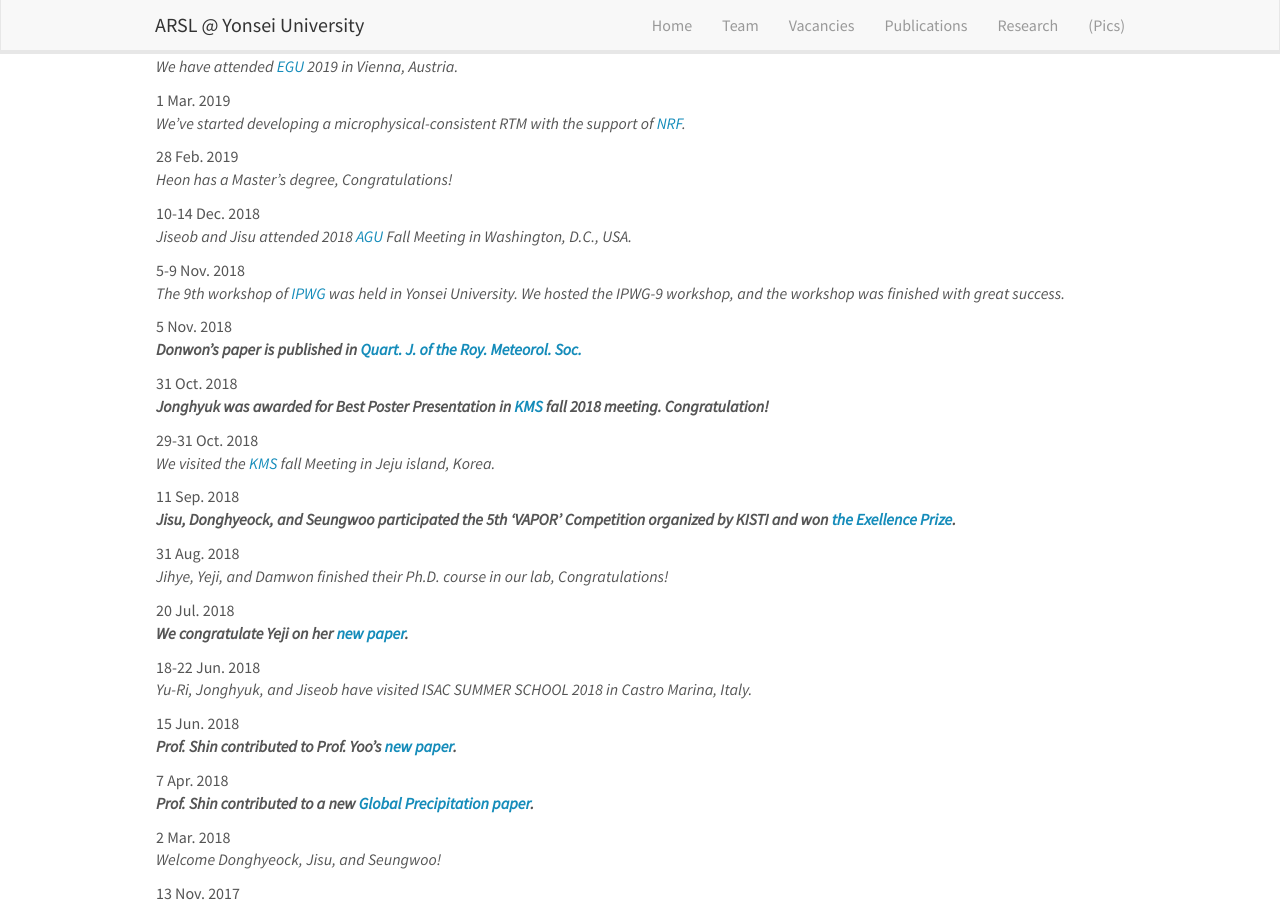
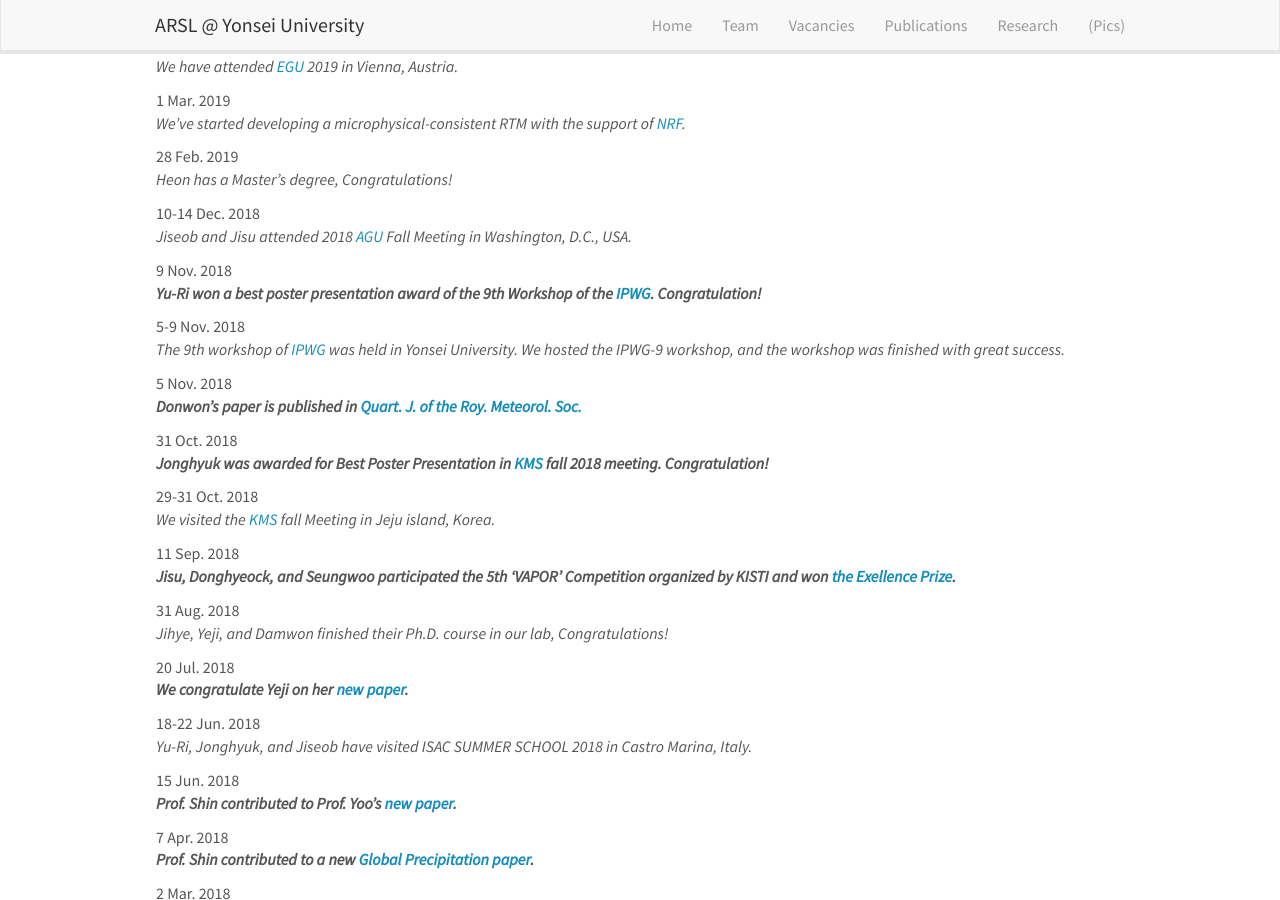
Before and after one commit to roo2003/roo2003.github.io, a Jekyll site: the page built from _pages/allnews.md, in a window 1280 px wide and 900 px high, scrolled down 683 px. Built offline with Jekyll 4.4.1, drawn with Linux system fonts in a browser that asks for light colours; nearby versions of some CDN libraries.

Commit message:
Initial commit of Jekyll blog

```diff
--- a/_data/news.yml
+++ b/_data/news.yml
@@ -40,6 +40,9 @@
 
 - date: 10-14 Dec. 2018
   headline: "Jiseob and Jisu attended 2018 <a href='https://www.agu.org/'>AGU</a> Fall Meeting in Washington, D.C., USA."
+
+- date: 9 Nov. 2018
+  headline: "<b>Yu-Ri won a best poster presentation award of the 9th Workshop of the <a href='http://ipwg.isac.cnr.it/'>IPWG</a>. Congratulation!</b>"
 
 - date: 5-9 Nov. 2018
   headline: "The 9th workshop of <a href='http://ipwg.isac.cnr.it/'>IPWG</a> was held in Yonsei University. We hosted the IPWG-9 workshop, and the workshop was finished with great success."
```
Also changed, not shown: _pages/pictures.md (+2 -8 lines), images/picpic/2018/AGU1.jpg (added), images/picpic/2018/AGU2.jpg (added), images/picpic/2018/AGU3.jpg (added), images/picpic/2018/IMG_5879.jpg (added), images/picpic/2018/IMG_6559.jpg (added), images/picpic/2018/IMG_6882.jpg (added), images/picpic/2018/IPWG_ARSL.jpg (added), images/picpic/2018/IPWG_Captain.jpg (added), images/picpic/2018/IPWG_Peter.jpg (added), images/picpic/2018/IPWG_Simon.jpg (added), images/picpic/2019/ARSL-EGU.jpg (renamed from images/picpic/Gallery/ARSL-EGU.jpg), images/picpic/2019/JongHyuk-Lee.jpg (added), images/picpic/2019/Peter.jpg (added), 1 more files, 1 other file.
